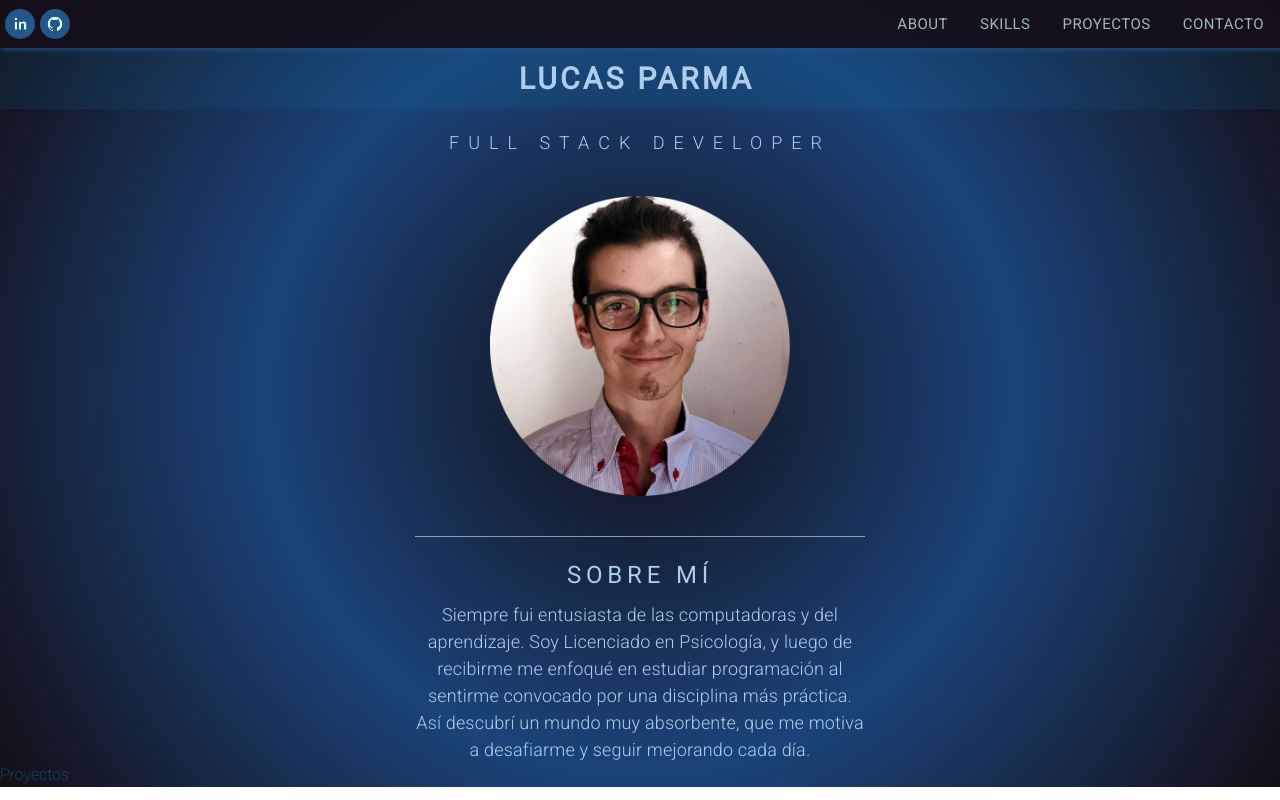
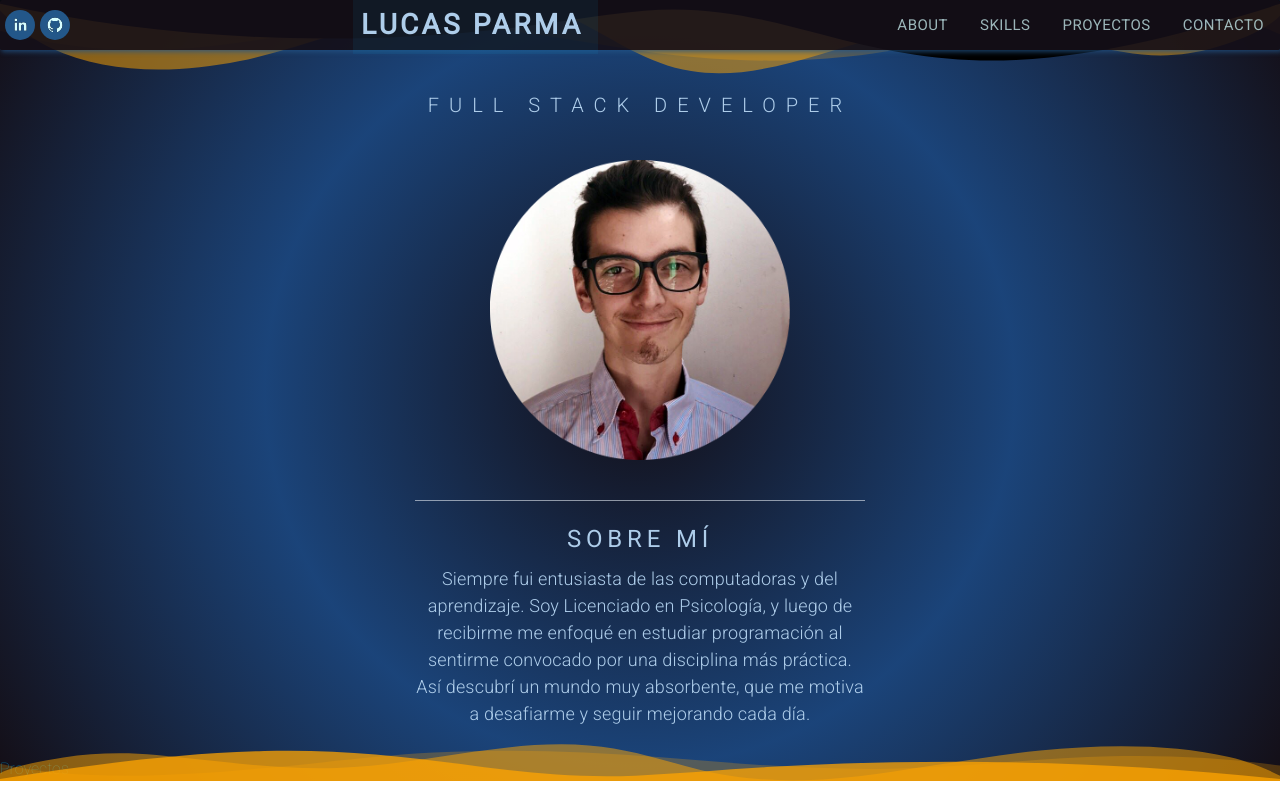
Before and after one commit to parmaps/lucasparma, a Next.js app: page / in a window 1280 px wide. Built offline with nearby package versions, Linux system fonts and the light colour scheme.

Commit message:
WIP: curves top & bottom

```diff
--- a/components/Hero.tsx
+++ /dev/null
@@ -1,38 +0,0 @@
-import React from "react";
-import styles from "./Hero.module.scss";
-import { Box, Center, Divider, Text } from "@chakra-ui/react";
-import { motion } from "framer-motion";
-import Image from "next/image";
-import { Cursor, useTypewriter } from "react-simple-typewriter";
-import Circle from "./Profession";
-import ProfilePic from "./ProfilePic";
-
-type Props = {};
-
-export default function Hero({}: Props) {
-  const [text, count] = useTypewriter({
-    words: ["LUCAS PARMA"],
-    typeSpeed: 44,
-  });
-
-  return (
-    <div>
-      <Center
-        className={styles.hero}
-        as={motion.div}
-        initial={{ opacity: 0.25 }}
-        animate={{
-          scale: [1, 2, 2, 5, 1],
-          opacity: [0.1, 0.2, 0.4, 0.8, 1],
-        }}
-        transition="3s">
-        <Text fontSize={['20px', '25px', '30px']} p={[1, 1.5, 2]}>
-          {text}
-        </Text>
-        <Cursor cursorColor="rgb(40, 32, 43)"></Cursor>
-      </Center>
-      <Circle></Circle>
-      <ProfilePic />
-    </div>
-  );
-}
--- a/components/Hero.module.scss
+++ b/components/Hero/Hero.module.scss
@@ -1,9 +1,9 @@
-@import "../styles/colors.module.scss";
+@import "../../styles/colors.module.scss";
 
 $text-color: rgba(0, 168, 232, 0.8);
 $bg-color: rgba(0, 168, 232, 0.075);
 
-.hero {
+.hero_name {
     color: $sections-grad-color;
     font-weight: 600;
     letter-spacing: 0.2em;
--- /dev/null
+++ b/components/Hero/Hero.tsx
@@ -0,0 +1,25 @@
+import React from "react";
+import styles from "./Hero.module.scss";
+import { Center, Divider, Text } from "@chakra-ui/react";
+import { motion } from "framer-motion";
+import { Cursor, useTypewriter } from "react-simple-typewriter";
+import Profession from "./Profession";
+import ProfilePic from "./ProfilePic";
+import Name from "./Name";
+
+type Props = {};
+
+export default function Hero({}: Props) {
+  const [text, count] = useTypewriter({
+    words: ["LUCAS PARMA"],
+    typeSpeed: 44,
+  });
+
+  return (
+    <div>
+      {/* <Name/>     */}
+      <Profession />
+      <ProfilePic />
+    </div>
+  );
+}
--- /dev/null
+++ b/components/Hero/Name.tsx
@@ -0,0 +1,33 @@
+import React from "react";
+import styles from "./Hero.module.scss";
+import { Center, Text } from "@chakra-ui/react";
+import { motion } from "framer-motion";
+import { Cursor, useTypewriter } from "react-simple-typewriter";
+
+type Props = {};
+
+function Name({}: Props) {
+  const [text, count] = useTypewriter({
+    words: ["LUCAS PARMA"],
+    typeSpeed: 44,
+  });
+
+  return (
+    <Center
+      className={styles.hero_name}
+      as={motion.div}
+      initial={{ opacity: 0.25 }}
+      animate={{
+        scale: [1, 2, 2, 5, 1],
+        opacity: [0.1, 0.2, 0.4, 0.8, 1],
+      }}
+      transition="3s">
+      <Text fontSize={["20px", "24px", "28px"]} p={[1, 1.5, 2]}>
+        {text}
+      </Text>
+      <Cursor cursorColor="rgb(40, 32, 43)"></Cursor>
+    </Center>
+  );
+}
+
+export default Name;
--- a/components/Profession.module.scss
+++ b/components/Hero/Profession.module.scss
@@ -1,4 +1,4 @@
-@import "../styles/colors.module.scss";
+@import "../../styles/colors.module.scss";
 
 
 .developer {
--- a/components/Profession.tsx
+++ b/components/Hero/Profession.tsx
@@ -15,7 +15,7 @@
         opacity: [0.1, 0.2, 0.4, 0.8, 1],
       }}
       transition="2.5s">
-      <Text className={styles.developer} fontSize={['12px', '15px', '18px']} p={[2, 3, 5]}>full stack developer</Text>
+      <Text className={styles.developer} fontSize={['12px', '16px', '20px']} mt={[5]} p={[2, 3, 5]}>full stack developer</Text>
     </Center>
   );
 }
--- a/components/Navbar/Navbar.module.scss
+++ b/components/Navbar/Navbar.module.scss
@@ -37,7 +37,7 @@
         }
     }
 
-    @media screen and (max-width: 700px) {
+    @media screen and (max-width: 800px) {
         display: none
     }
 }
@@ -62,7 +62,7 @@
 
     }
 
-    @media screen and (min-width: 700px) {
+    @media screen and (min-width: 800px) {
         display: none !important;
     }
 }
--- a/components/Navbar/Navbar.tsx
+++ b/components/Navbar/Navbar.tsx
@@ -3,6 +3,8 @@
 import { Flex } from "@chakra-ui/react";
 import SocialIcons from "./SocialIcons";
 import NavLinks from "./NavLinks";
+import Hero from "../Hero/Hero";
+import Name from "../Hero/Name";
 
 type Props = {};
 
@@ -15,6 +17,7 @@
       maxH="50px"
       className={styles.navbar}>
       <SocialIcons />
+      <Name />
       <NavLinks />
     </Flex>
   );
--- a/container/About/About.tsx
+++ b/container/About/About.tsx
@@ -6,7 +6,7 @@
 
 const About = (props: Props) => {
   return (
-    <VStack maxW={[300, 400, 450]} mx="auto">
+    <VStack maxW={[300, 400, 450]} mx="auto" mb={[10, 25, 30]}>
       <Divider/>
 
       <Text className={styles.about} fontSize={['16px', '20px', '24px']} pt={[1, 3]}>
--- a/pages/index.tsx
+++ b/pages/index.tsx
@@ -10,7 +10,7 @@
   Skills,
 } from "../container";
 import { Navbar } from "../components";
-import Hero from "../components/Hero";
+import Hero from "../components/Hero/Hero";
 import Proyectos from "../container/Proyectos/Proyectos";
 
 const Home: NextPage = () => {
@@ -22,15 +22,43 @@
         <link rel="icon" href="/favicon.ico" />
       </Head>
 
+      <div className={styles.wave}>
+
+        <svg
+          data-name="Layer 1"
+          xmlns="http://www.w3.org/2000/svg"
+          viewBox="0 0 1200 120"
+          preserveAspectRatio="none">
+          <path
+            d="M0,0V46.29c47.79,22.2,103.59,32.17,158,28,70.36-5.37,136.33-33.31,206.8-37.5C438.64,32.43,512.34,53.67,583,72.05c69.27,18,138.3,24.88,209.4,13.08,36.15-6,69.85-17.84,104.45-29.34C989.49,25,1113-14.29,1200,52.47V0Z"
+            opacity=".25"
+            className={styles.shape_fill}></path>
+          <path
+            d="M0,0V15.81C13,36.92,27.64,56.86,47.69,72.05,99.41,111.27,165,111,224.58,91.58c31.15-10.15,60.09-26.07,89.67-39.8,40.92-19,84.73-46,130.83-49.67,36.26-2.85,70.9,9.42,98.6,31.56,31.77,25.39,62.32,62,103.63,73,40.44,10.79,81.35-6.69,119.13-24.28s75.16-39,116.92-43.05c59.73-5.85,113.28,22.88,168.9,38.84,30.2,8.66,59,6.17,87.09-7.5,22.43-10.89,48-26.93,60.65-49.24V0Z"
+            opacity=".5"
+            className={styles.shape_fill}></path>
+          <path
+            d="M0,0V5.63C149.93,59,314.09,71.32,475.83,42.57c43-7.64,84.23-20.12,127.61-26.46,59-8.63,112.48,12.24,165.56,35.4C827.93,77.22,886,95.24,951.2,90c86.53-7,172.46-45.71,248.8-84.81V0Z"
+            className={styles.shape_fil}></path>
+        </svg>
+      </div>
+
+
+
       <Navbar />
+
 
       <section id="home">
         <Hero />
       </section>
 
+
+
+
       <section id="about">
         <About />
       </section>
+
 
       <section id="proyectos">
         <Proyectos />
@@ -40,6 +68,28 @@
       <Skills />
       <Contact />
       <Footer /> */}
+      <div className={styles.wave_bottom}>
+        <svg
+
+
+          data-name="Layer 1"
+          xmlns="http://www.w3.org/2000/svg"
+          viewBox="0 0 1200 120"
+          preserveAspectRatio="none">
+          <path
+            d="M0,0V46.29c47.79,22.2,103.59,32.17,158,28,70.36-5.37,136.33-33.31,206.8-37.5C438.64,32.43,512.34,53.67,583,72.05c69.27,18,138.3,24.88,209.4,13.08,36.15-6,69.85-17.84,104.45-29.34C989.49,25,1113-14.29,1200,52.47V0Z"
+            opacity=".25"
+            className={styles.shape_fill}></path>
+          <path
+            d="M0,0V15.81C13,36.92,27.64,56.86,47.69,72.05,99.41,111.27,165,111,224.58,91.58c31.15-10.15,60.09-26.07,89.67-39.8,40.92-19,84.73-46,130.83-49.67,36.26-2.85,70.9,9.42,98.6,31.56,31.77,25.39,62.32,62,103.63,73,40.44,10.79,81.35-6.69,119.13-24.28s75.16-39,116.92-43.05c59.73-5.85,113.28,22.88,168.9,38.84,30.2,8.66,59,6.17,87.09-7.5,22.43-10.89,48-26.93,60.65-49.24V0Z"
+            opacity=".5"
+            className={styles.shape_fill}></path>
+          <path
+            d="M0,0V5.63C149.93,59,314.09,71.32,475.83,42.57c43-7.64,84.23-20.12,127.61-26.46,59-8.63,112.48,12.24,165.56,35.4C827.93,77.22,886,95.24,951.2,90c86.53-7,172.46-45.71,248.8-84.81V0Z"
+            opacity="0.75"
+            className={styles.shape_fill}></path>
+        </svg>
+      </div>
     </div>
   );
 };
--- a/styles/Home.module.scss
+++ b/styles/Home.module.scss
@@ -21,3 +21,49 @@
   height: 1em;
   margin-left: 0.5rem;
 }
+
+.wave {
+  position: absolute;
+  top: 0;
+  left: 0;
+  width: 100%;
+  overflow: hidden;
+  line-height: 0;
+}
+
+.wave svg {
+  position: relative;
+  display: block;
+  width: calc(100% + 1.3px);
+  height: 80px;
+}
+
+.shape_fill {
+  fill: orange;
+  /* fill: rgba(26,66,120,0.5); */
+  /* fill: #1A427880; */
+  /* fill: #781A4880; */
+}
+
+.shape_fill_blue {
+  fill: rgba(26, 66, 120, 1);
+  /* fill: #1A427880; */
+  /* fill: #781A4880; */
+}
+
+.wave_bottom {
+  position: absolute;
+  bottom: 0;
+  left: 0;
+  width: 100%;
+  overflow: hidden;
+  line-height: 0;
+  transform: rotate(180deg);
+
+  svg {
+    position: relative;
+    display: block;
+    width: calc(100% + 1.3px);
+    height: 40px;
+  }
+}
```
Also changed, not shown: components/Hero/ProfilePic.tsx (renamed from components/ProfilePic.tsx).
